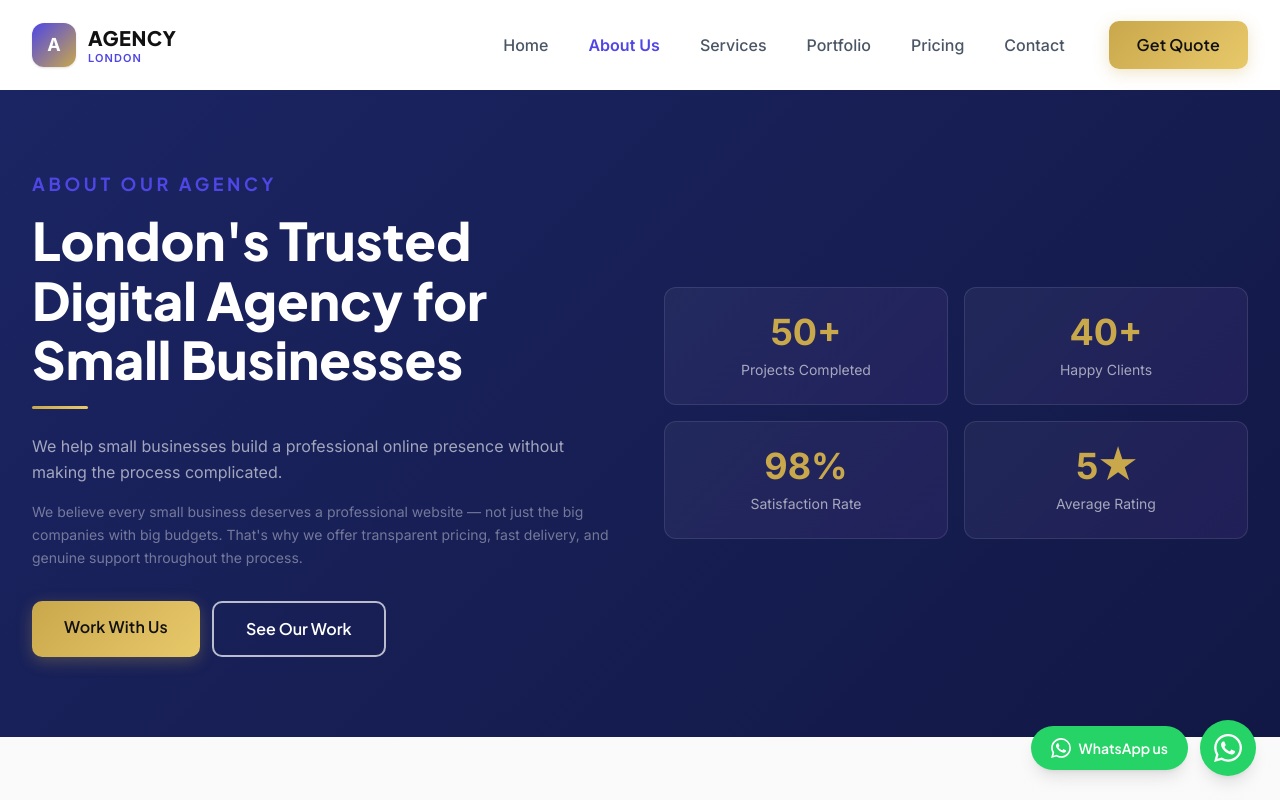
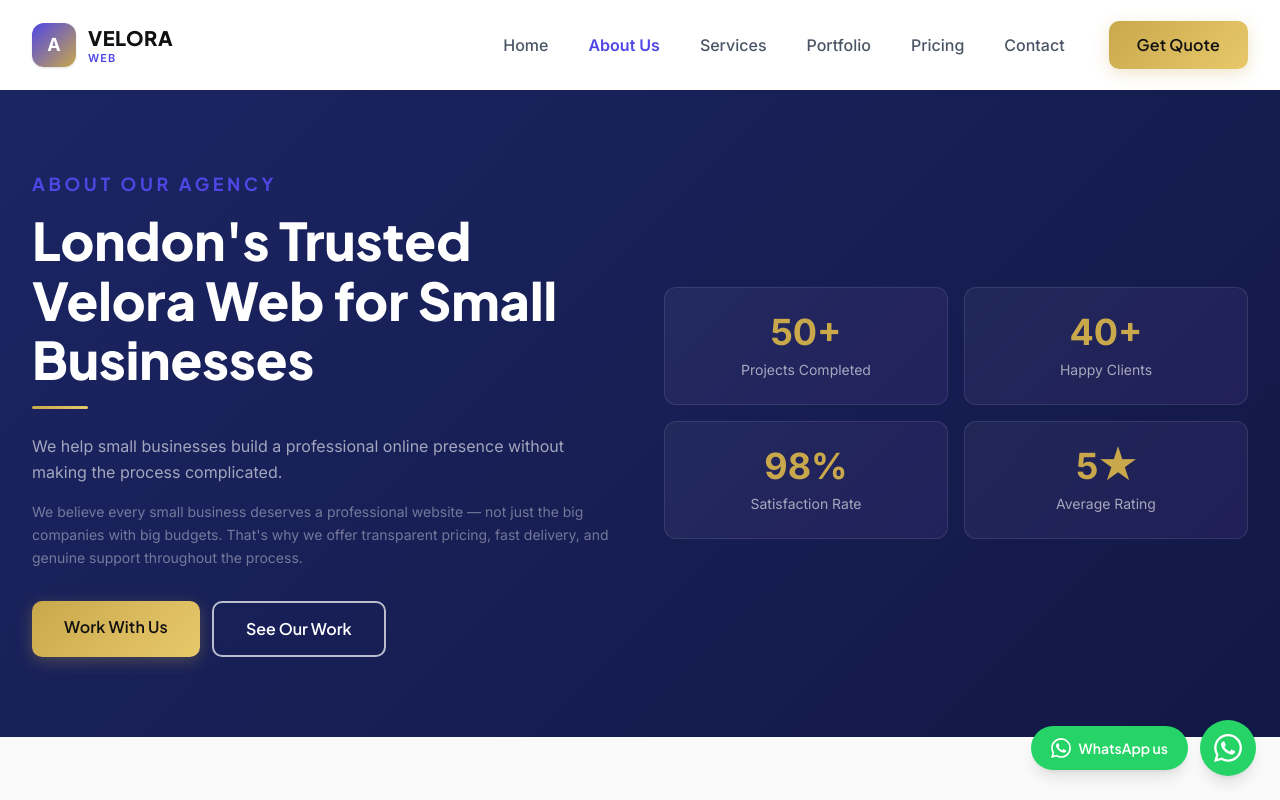
Before and after one commit to Deep4755/velora_web, a React (Vite) app: page /about in a window 1280 px wide. Shown: the top 800 px of the page. Built offline with nearby package versions, Linux system fonts and the light colour scheme.

Commit message:
Rebrand to Velora Web - update logo, name, title everywhere

```diff
--- a/index.html
+++ b/index.html
@@ -4,8 +4,8 @@
     <meta charset="UTF-8" />
     <link rel="icon" type="image/svg+xml" href="/favicon.svg" />
     <meta name="viewport" content="width=device-width, initial-scale=1.0" />
-    <title>Digital Agency London — Websites That Grow Your Business</title>
-    <meta name="description" content="London digital agency building landing pages, business websites and ecommerce stores for small businesses." />
+    <title>Velora Web — Professional Website Design for Small Businesses in London</title>
+    <meta name="description" content="Velora Web is a London-based web design agency building landing pages, business websites and ecommerce stores for small businesses." />
     <!-- Google Fonts: Plus Jakarta Sans (headings) + Inter (body) -->
     <link rel="preconnect" href="https://fonts.googleapis.com" />
     <link rel="preconnect" href="https://fonts.gstatic.com" crossorigin />
--- a/src/components/Footer.jsx
+++ b/src/components/Footer.jsx
@@ -62,12 +62,12 @@ export default function Footer() {
                 A
               </div>
               <div className="flex flex-col leading-none">
-                <span className="font-black text-white text-base tracking-widest">AGENCY</span>
-                <span className="text-[10px] text-[#C9A84C] font-semibold tracking-wider">LONDON</span>
+                <span className="font-black text-white text-base tracking-widest">VELORA</span>
+                <span className="text-[10px] text-[#C9A84C] font-semibold tracking-wider">WEB</span>
               </div>
             </Link>
             <p className="text-white/50 text-sm leading-relaxed mb-6">
-              London's trusted digital agency for small businesses. We build websites that look great, load fast, and bring in customers.
+              London's trusted Velora Web for small businesses. We build websites that look great, load fast, and bring in customers.
             </p>
             <div className="flex gap-2.5">
               {socials.map((s) => (
@@ -166,7 +166,7 @@ export default function Footer() {
 
         {/* Bottom */}
         <div className="border-t pt-6 flex flex-col sm:flex-row items-center justify-between gap-3" style={{ borderColor: "rgba(255,255,255,0.08)" }}>
-          <p className="text-white/30 text-xs">© 2026 Digital Agency. All Rights Reserved. London, UK.</p>
+          <p className="text-white/30 text-xs">© 2026 Velora Web. All Rights Reserved. London, UK.</p>
           <div className="flex gap-5">
             <Link to="/privacy" className="text-white/30 hover:text-white/60 text-xs transition-colors">Privacy Policy</Link>
             <Link to="/terms" className="text-white/30 hover:text-white/60 text-xs transition-colors">Terms & Conditions</Link>
--- a/src/components/Navbar.jsx
+++ b/src/components/Navbar.jsx
@@ -42,13 +42,13 @@ export default function Navbar() {
                 className="font-black text-[#111111] text-xl tracking-wide"
                 style={{ fontFamily: "'Plus Jakarta Sans', sans-serif" }}
               >
-                AGENCY
+                VELORA
               </span>
               <span
                 className="text-[11px] text-[#4F46E5] font-semibold tracking-widest uppercase"
                 style={{ fontFamily: "'Inter', sans-serif" }}
               >
-                London
+                Web
               </span>
             </div>
           </Link>
--- a/src/pages/AboutPage.jsx
+++ b/src/pages/AboutPage.jsx
@@ -17,7 +17,7 @@ const milestones = [
   { year: "2020", title: "Team Expansion", desc: "Brought on our first designer and SEO specialist to serve clients better." },
   { year: "2021", title: "Ecommerce Launch", desc: "Added ecommerce as a core service, helping retailers sell online." },
   { year: "2023", title: "50+ Projects", desc: "Delivered over 50 websites with a 98% client satisfaction rate." },
-  { year: "2026", title: "Growing Strong", desc: "Now a full-service digital agency with a team of 4 specialists." },
+  { year: "2026", title: "Growing Strong", desc: "Now a full-service Velora Web with a team of 4 specialists." },
 ];
 
 const team = [
@@ -37,7 +37,7 @@ export default function AboutPage() {
             <div>
               <p className="section-label mb-4">About Our Agency</p>
               <h1 className="heading-xl mb-4">
-                London's Trusted Digital Agency for Small Businesses
+                London's Trusted Velora Web for Small Businesses
               </h1>
               <div className="accent-line" />
               <p className="text-white/60 text-base leading-relaxed mb-4">
@@ -76,7 +76,7 @@ export default function AboutPage() {
               </h2>
               <div className="accent-line" />
               <p className="text-gray-600 text-sm leading-relaxed mb-4">
-                We are a small digital agency focused on creating clean, modern and easy-to-use websites for local businesses, startups and personal brands. Our aim is to make the whole process simple: clear planning, honest pricing, responsive design and a website that works smoothly on mobile, tablet and desktop.
+                We are a small Velora Web focused on creating clean, modern and easy-to-use websites for local businesses, startups and personal brands. Our aim is to make the whole process simple: clear planning, honest pricing, responsive design and a website that works smoothly on mobile, tablet and desktop.
               </p>
               <p className="text-gray-600 text-sm leading-relaxed mb-8">
                 Whether you need a landing page, a business website, a portfolio or a small ecommerce store, we build websites that look professional and help customers understand your services quickly.
--- a/src/pages/Home.jsx
+++ b/src/pages/Home.jsx
@@ -139,7 +139,7 @@ export default function Home() {
                 }}
               >
                 <span className="w-2 h-2 rounded-full bg-[#C9A84C] animate-pulse" />
-                London Digital Agency
+                London Velora Web
               </motion.div>
 
               <motion.h1
```
Also changed, not shown: public/images/image.png (added).
